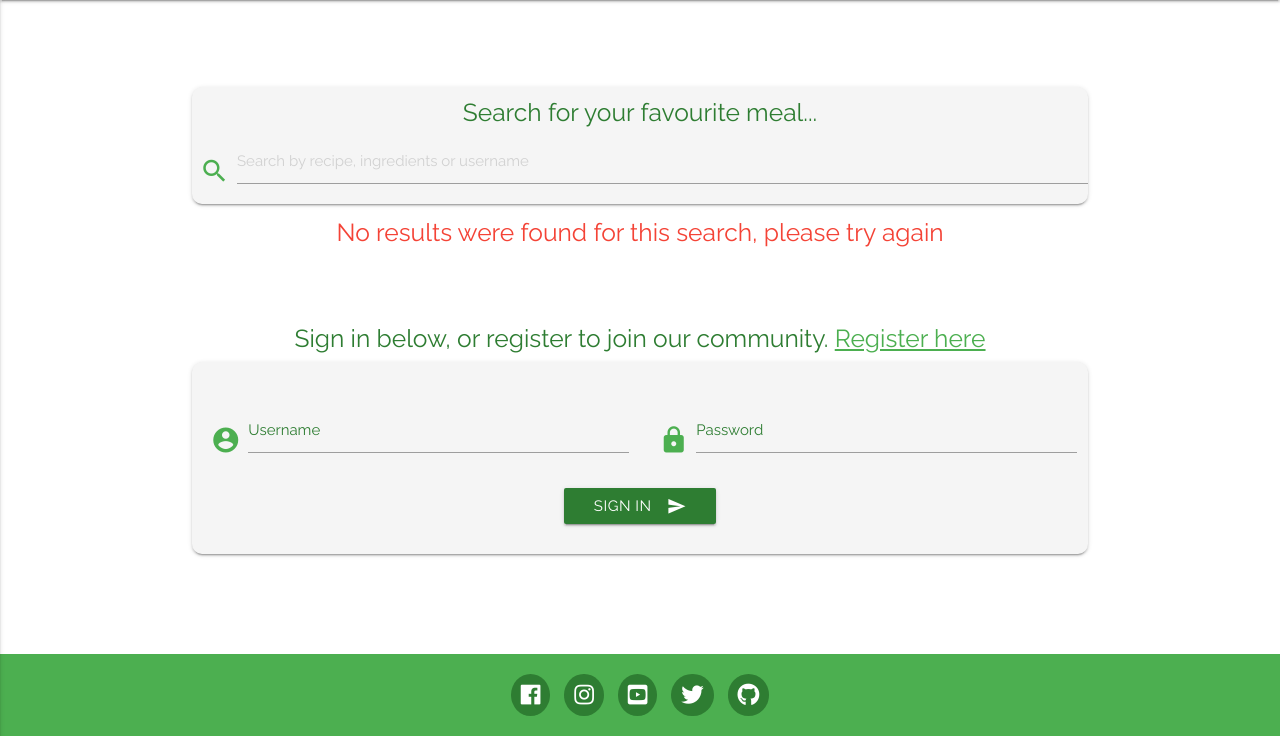
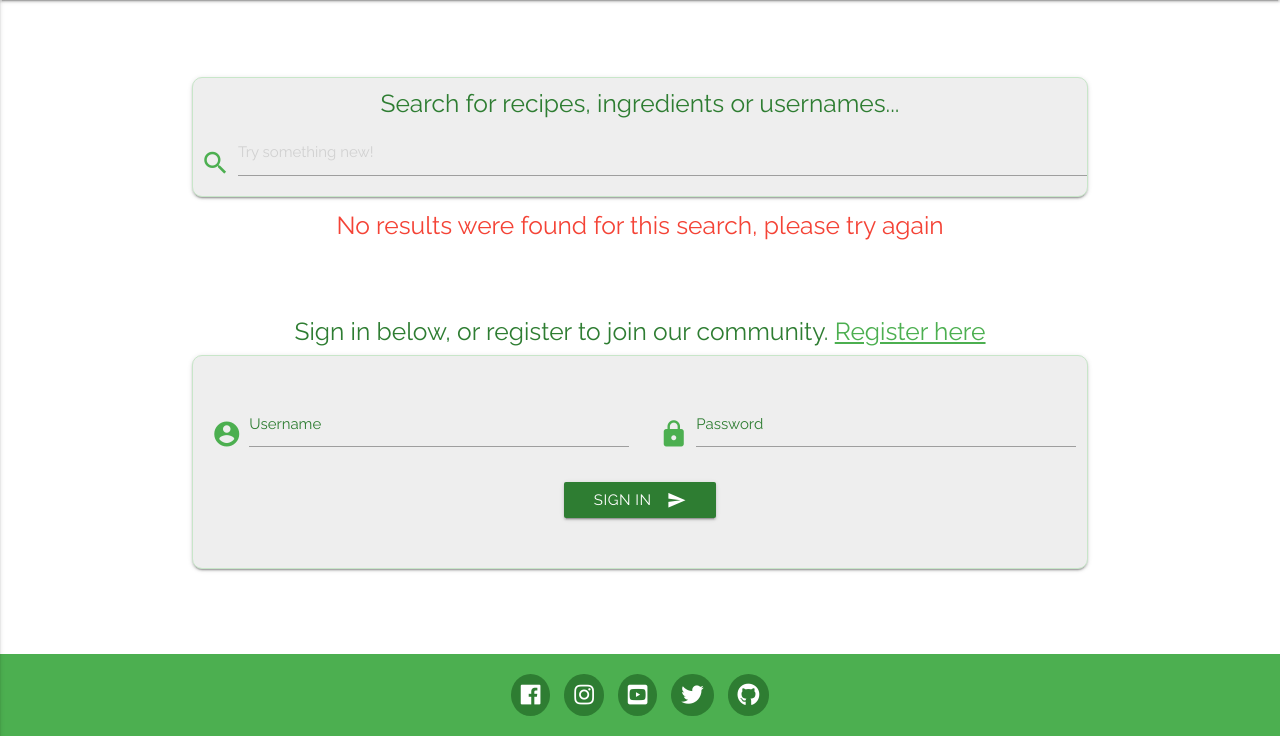
Before and after one commit to lewisclark4/CI-MilestoneProjectThree, a Flask app: page / in a window 1280 px wide. Shown: the part 64-800 px from the top of the page. Run offline with Flask 2, Linux system fonts and the light colour scheme; data that the repository does not hold is empty; some libraries are stand-ins or nearby versions.

Commit message:
updated some styling of cards, and in particular recipes displayed in index.html

```diff
--- a/static/css/style.css
+++ b/static/css/style.css
@@ -18,7 +18,8 @@
 
 .card {
   border-radius: 10px;
-  background-color: #f5f5f5;
+  border: 0.5px solid #c8e6c9;
+  background-color: #eeeeee;
 }
 
 .header-text {
@@ -67,6 +68,11 @@
 .remove-button:hover {
   color: #000;
   background-color: #f44336;
+}
+
+
+.recipe-card:hover {
+    box-shadow: 0 0 10px 0 #4caf50;
 }
 
 .input-field label {
@@ -177,12 +183,12 @@
 
 .card-image {
   margin-top: 1em;
-  width: 100%;
+  width: 80%;
   height: 150px;
   object-fit: cover;
   border-radius: 10px;
 }
 
 .card-name {
-  height: 2.5em;
+  height: 3em;
 }
--- a/templates/index.html
+++ b/templates/index.html
@@ -1,16 +1,16 @@
 {% extends "base.html"%} {% block content %}
-<section class="container">
-    <div class="card center-align">
+<section class="container center-align">
+    <div class="card">
         <div class="row center search-header">
-            <h5 class="col s12 search-label">Search for your favourite meal...</h5>
+            <h5 class="col s12 search-label">Search for recipes, ingredients or usernames...</h5>
         </div>
         <!--Search bar -->
         <form class="input-field searchbar valign-wrapper" action="{{url_for('search')}}" method="POST">
             <i class="material-icons prefix">search</i>
-            <input placeholder="Search by recipe, ingredients or username" name="search" type="text" class="validate" />
+            <input placeholder="Try something new!" name="search" type="text" class="validate" />
         </form>
     </div>
-    <div class="row center-align">
+    <div class="row">
         <!--Display if search result returns no results -->
         {% if count == 0 %}
         <h5 class="red-text">No results were found for this search, please try again</h5>
@@ -20,7 +20,8 @@
             {% if recipe.public and not recipe.soft_delete %}
             <!--Recipe cards with image and recipe name that link to recipe info -->
             <a href="{{ url_for('view_recipe', recipe_id=recipe._id) }}">
-                <div class="col s12 m3 card center-align hoverable">
+                <div class="col s12 m3">
+                    <div class="card recipe-card">
                         {% if recipe.image %}
                         <div>
                             <img class="card-image" src="{{recipe.image}}" alt="recipe-image" />
@@ -31,6 +32,7 @@
                         </div>
                         {% endif %}
                         <p class="card-name recipe-info">{{recipe.recipe_name}}</p>
+                    </div>
                 </div>
             </a>
             {% endif %}
```
Lines whose indentation alone changed are shown as unchanged.
